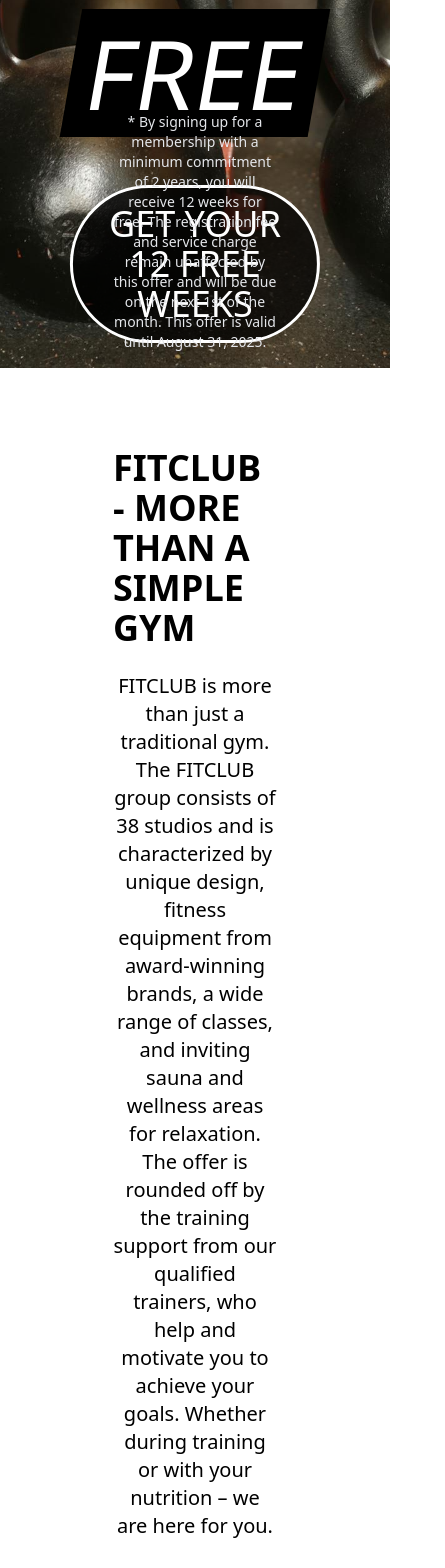
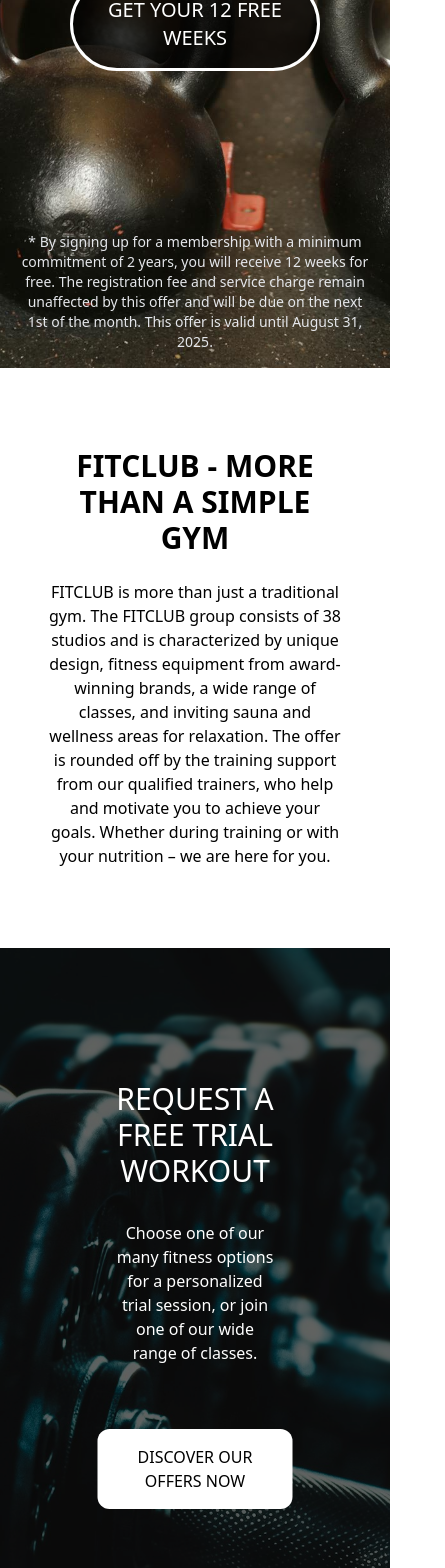
Before and after one commit to teleidoskopbild/fitclub, a React (Vite) app: page / in a window 390 px wide. Shown: the part 432-2000 px from the top of the page, 445 px wide, since content can reach past the window. Built offline with nearby package versions, Linux system fonts and the light colour scheme.

Commit message:
fix responsiveness on startpage

```diff
--- a/src/components/Footer.jsx
+++ b/src/components/Footer.jsx
@@ -1,6 +1,6 @@
 export default function Footer() {
   return (
-    <footer className="bg-black text-white text-sm p-8">
+    <footer className="bg-black text-white text-xs md:text-sm p-8">
       <div className="flex flex-col items-center">
         <p>&copy; 2025 FITCLUB. All rights reserved.</p>
         <div className="flex gap-4 mt-2">
--- a/src/pages/MembershipPage.jsx
+++ b/src/pages/MembershipPage.jsx
@@ -1,4 +1,5 @@
 import { useEffect } from "react";
+import { Link } from "react-router-dom";
 
 export default function MembershipPage() {
   useEffect(() => {
@@ -52,7 +53,7 @@
           and start your fitness journey with the best team by your side!
         </p>
         <button className="mt-6 px-8 py-3 border border-black text-xl rounded-full bg-black text-white">
-          Learn More
+          <Link to="/courses">Learn More</Link>
         </button>
       </div>
     </div>
--- a/src/pages/StartPage.jsx
+++ b/src/pages/StartPage.jsx
@@ -11,28 +11,28 @@
         <img className="w-full h-[800px] object-cover" src="homepic.jpg" />
         <div className="flex  flex-col items-center absolute top-1/6 left-1/2 -translate-x-1/2  p-4">
           <p className="text-3xl text-white  ">JOIN NOW & GET</p>
-          <p className="text-8xl text-white bg-black p-4 mt-4 skew-x-[-10deg]">
+          <p className="text-4xl lg:text-8xl text-white bg-black p-4 mt-4 skew-x-[-10deg]">
             12 WEEKS
           </p>
-          <p className="text-8xl text-white bg-black p-4 mt-4 skew-x-[-10deg]">
+          <p className="text-4xl lg:text-8xl text-white bg-black p-4 mt-4 skew-x-[-10deg]">
             FREE
           </p>
-          <button className="cursor-pointer w-[250px] md:w-full text-4xl text-white mt-12 border border-3 p-4 rounded-full bg-black/75 transform transition hover:scale-105 duration-500">
+          <button className="cursor-pointer w-[250px] md:w-full text-xl lg:text-4xl text-white mt-12 border border-3 p-4 rounded-full bg-black/75 transform transition hover:scale-105 duration-500">
             GET YOUR 12 FREE WEEKS
           </button>
         </div>
-        <p className="absolute bottom-0 text-center text-gray-200 text-sm p-4 right-1/2 transform translate-x-1/2">
+        <p className="w-full lg:w-1/2 absolute bottom-0 text-center text-gray-200 text-sm p-4 right-1/2 transform translate-x-1/2">
           * By signing up for a membership with a minimum commitment of 2 years,
           you will receive 12 weeks for free. The registration fee and service
           charge remain unaffected by this offer and will be due on the next 1st
           of the month. This offer is valid until August 31, 2025.
         </p>
       </div>
-      <div className="mt-8 mb-8 p-12 w-2/3 text-left  bg-white-400 flex flex-col mx-auto">
-        <h2 className="text-4xl mb-6 font-bold self-center">
+      <div className="mt-8 mb-8 p-12 w-full md:w-2/3 text-center  bg-white-400 flex flex-col mx-auto">
+        <h2 className="text-3xl md:text-4xl mb-6 font-bold self-center">
           FITCLUB - MORE THAN A SIMPLE GYM
         </h2>
-        <p className="text-xl text-center">
+        <p className="text-md md:text-xl text-center">
           FITCLUB is more than just a traditional gym. The FITCLUB group
           consists of 38 studios and is characterized by unique design, fitness
           equipment from award-winning brands, a wide range of classes, and
@@ -47,14 +47,14 @@
           className="w-full h-[800px] object-cover brightness-40"
           src="homepic2.jpg"
         />
-        <div className="flex  flex-col  absolute top-1/3  items-center right-1/2 transform translate-x-1/2">
+        <div className="flex  flex-col   absolute top-1/6 md:top-1/3  text-center items-center right-1/2 transform translate-x-1/2">
           <p className="text-3xl text-white ">REQUEST A FREE TRIAL WORKOUT</p>
-          <p className="text-2xl w-3/4  text-white p-4 mt-4 text-center">
+          <p className="text-md md:text-2xl w-full md:w-3/4  text-white p-4 mt-4 text-center">
             Choose one of our many fitness options for a personalized trial
             session, or join one of our wide range of classes.
           </p>
 
-          <button className="cursor-pointer w-[500px]  text-3xl text-black uppercase mt-12 p-4  bg-white rounded-xl hover:bg-black hover:text-white transition-colors duration-300">
+          <button className="cursor-pointer lg:w-[500px]  text-md md:text-3xl text-black uppercase mt-12 p-4  bg-white rounded-xl hover:bg-black hover:text-white transition-colors duration-300">
             <Link to="/membership">Discover Our Offers Now</Link>
           </button>
         </div>
```
